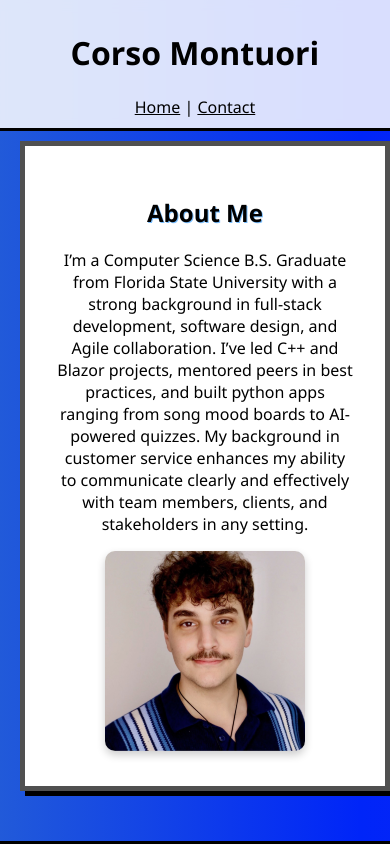
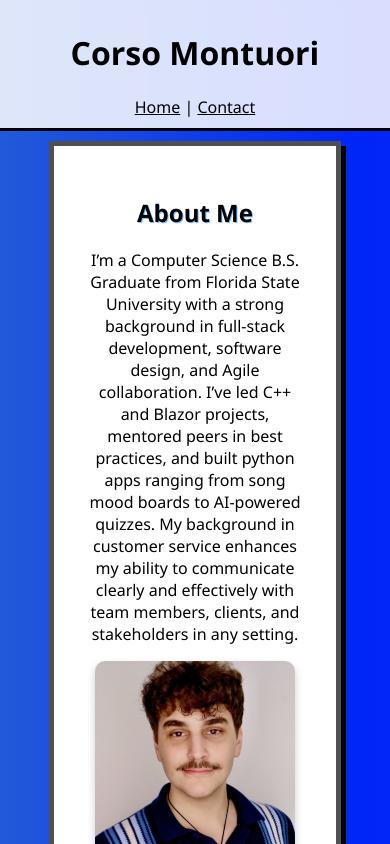
Before and after one commit to Corsionio/Portfolio, a React (Create React App) app: page / in a window 390 px wide. Built offline with nearby package versions, Linux system fonts and the light colour scheme; the HTML template or start-up script is replaced by a standard one.

Commit message:
testing mobile changes

```diff
--- a/src/pages/HomeSlider.css
+++ b/src/pages/HomeSlider.css
@@ -54,7 +54,7 @@
 
 @media (max-width: 768px) {
   .slider-container {
-    max-width: 100vw;
+    max-width: 80vw;
     padding: 0 10px; /* optional */
   }
 
@@ -67,10 +67,10 @@
   }
 
   .arrow-left {
-    left: 10px;
+    left: 50vw;
   }
 
   .arrow-right{
-    right: 10px;
+    right: 50vw;
   }
 }
```
